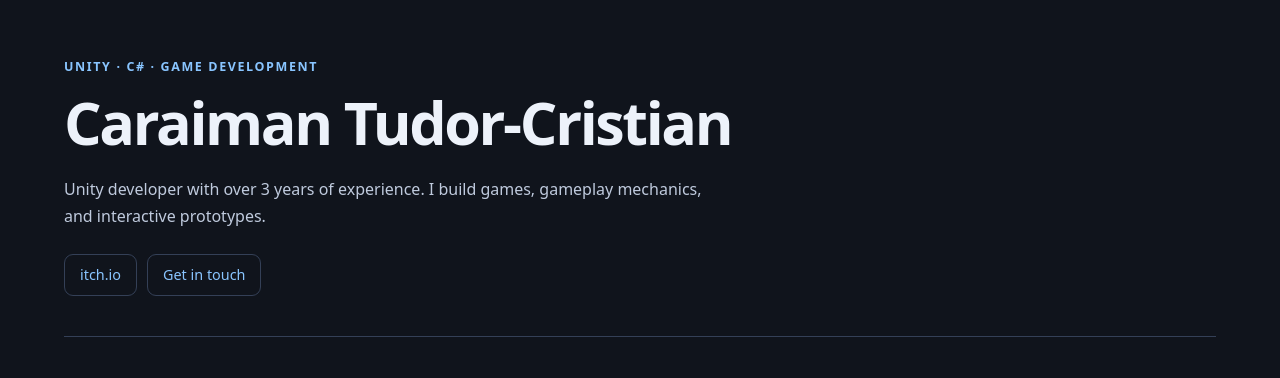
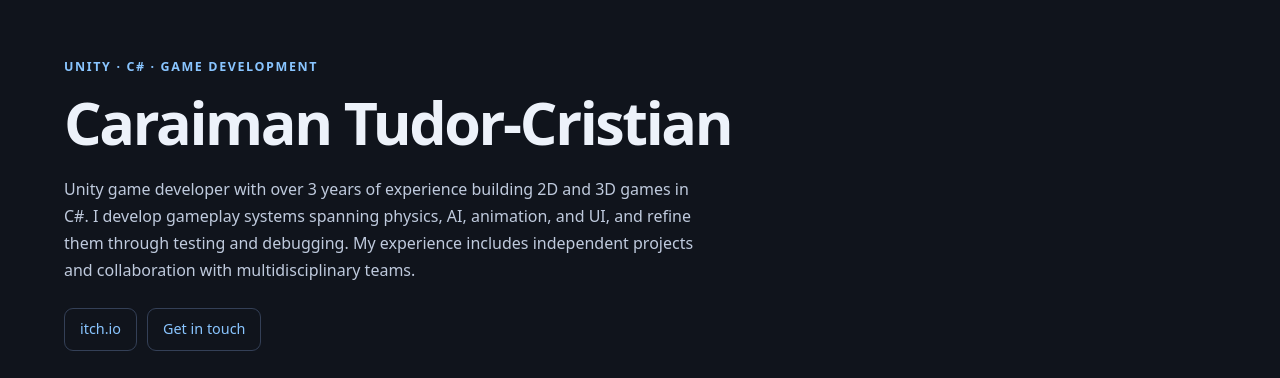
Before and after one commit to HeatRaiser/Caraiman-Tudor-Cristian.github.io, a plain HTML site: page index.html in a window 1280 px wide. Shown: the top 378 px of the page. Drawn offline with Linux system fonts and the light colour scheme.

Commit message:
Update index.html

```diff
--- a/index.html
+++ b/index.html
@@ -259,9 +259,12 @@
       <p class="eyebrow">Unity · C# · Game development</p>
       <h1>Caraiman Tudor-Cristian</h1>
       <p class="intro">
-        Unity developer with over 3 years of experience.
-        I build games, gameplay mechanics, and interactive prototypes.
-      </p>
+      Unity game developer with over 3 years of experience building
+      2D and 3D games in C#. I develop gameplay systems spanning physics,
+      AI, animation, and UI, and refine them through testing and debugging.
+      My experience includes independent projects and collaboration
+      with multidisciplinary teams.
+    </p>
       <nav aria-label="Contact and profiles">
         <a class="button" href="https://heatdev.itch.io/">itch.io</a>
         <a class="button" href="mailto:caraimantudor458@gmail.com">
```
